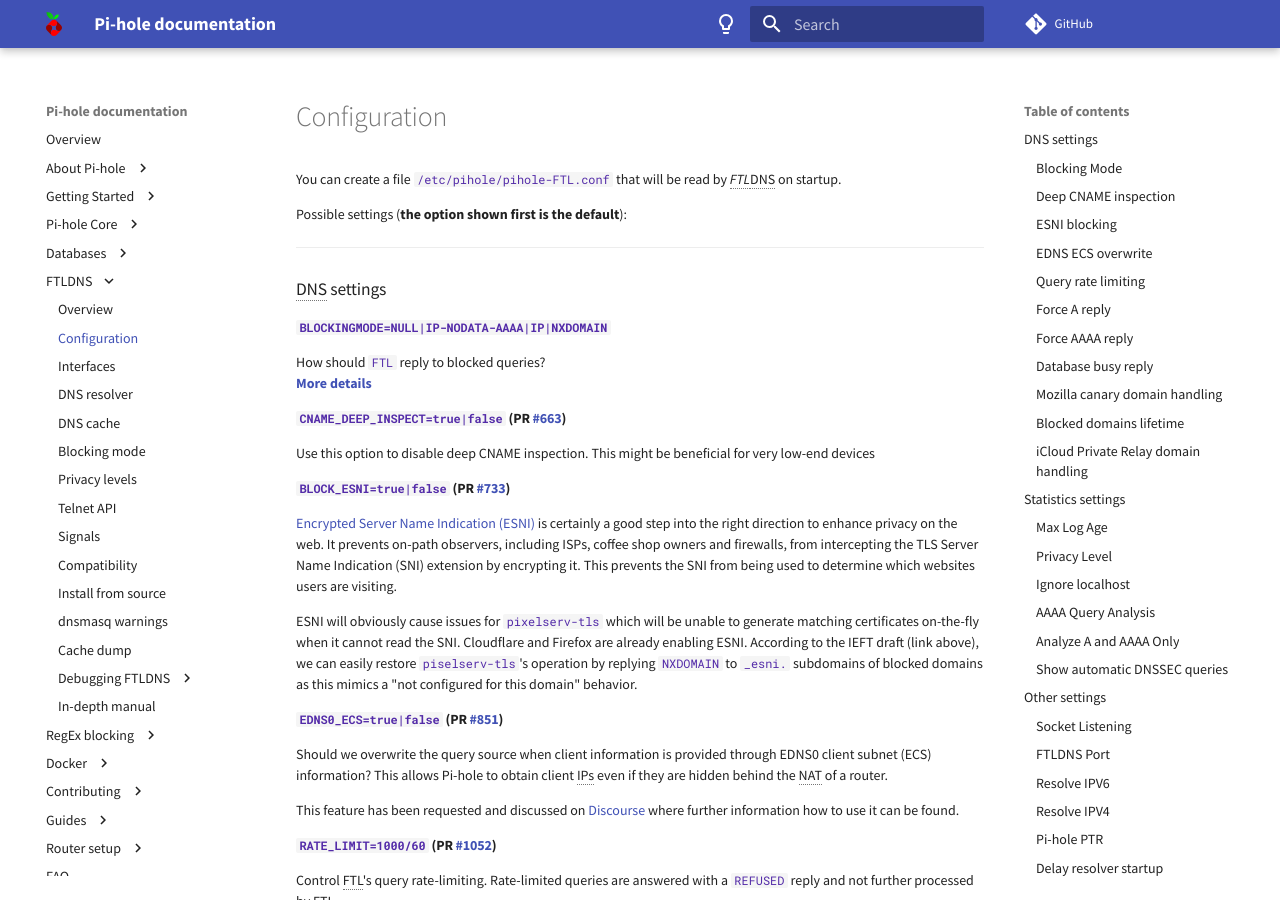
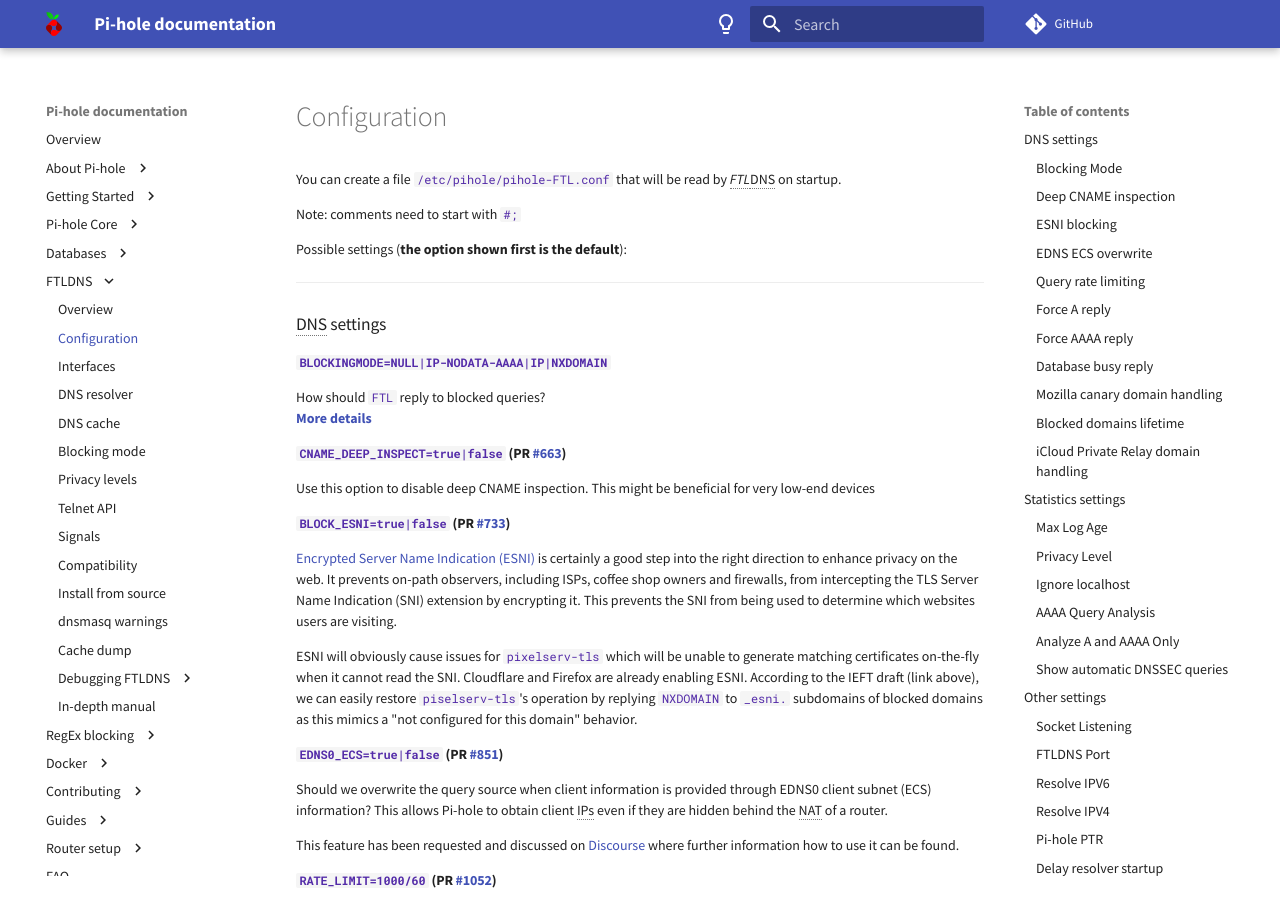
Before and after one commit to pi-hole/docs, an MkDocs documentation site: the page built from docs/ftldns/configfile.md, in a window 1280 px wide and 900 px high. Built offline with MkDocs 1.6.1 and Material for MkDocs 9.7.7, drawn with Linux system fonts in a browser that asks for light colours; comment, search, counter and statistics services are not loaded.

Commit message:
Add note how to add comments to pihole-FTL.conf
Signed-off-by: Christian König <ckoenig@posteo.de>

```diff
--- a/docs/ftldns/configfile.md
+++ b/docs/ftldns/configfile.md
@@ -1,4 +1,6 @@
 You can create a file `/etc/pihole/pihole-FTL.conf` that will be read by *FTL*DNS on startup.
+
+Note: comments need to start with `#;`
 
 Possible settings (**the option shown first is the default**):
 
```
